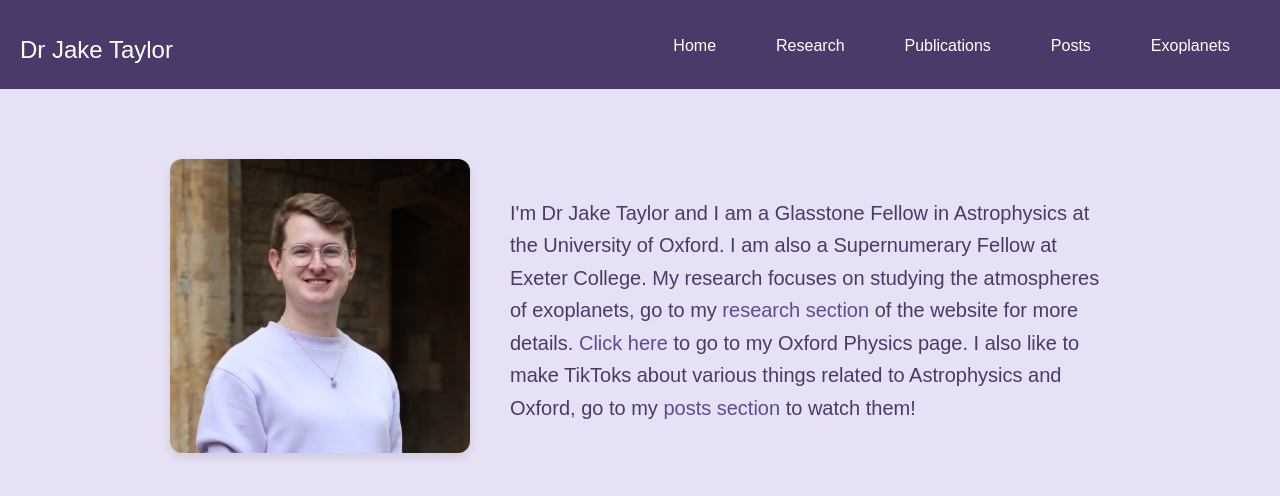
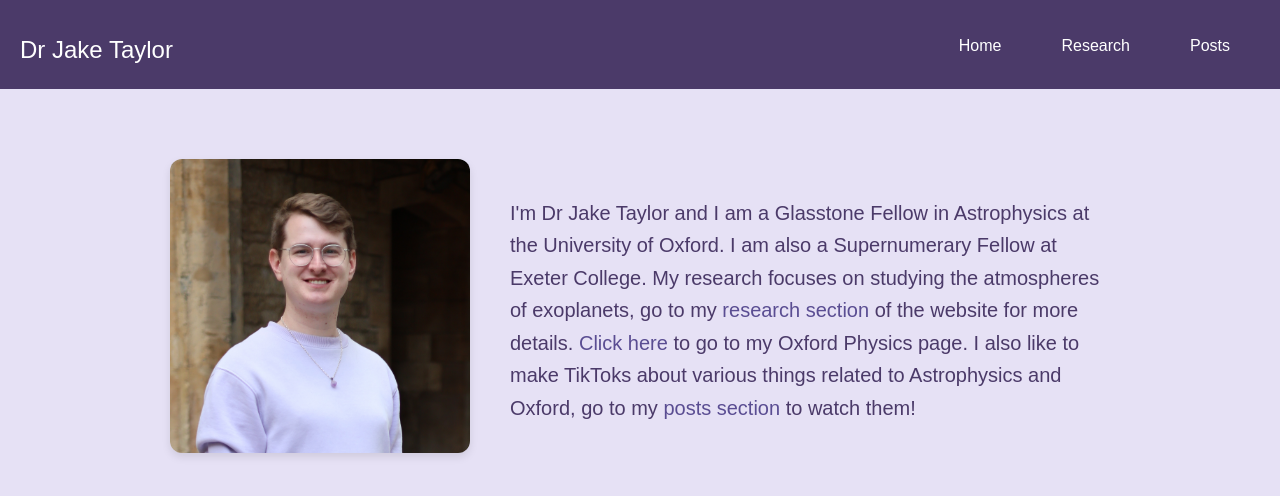
Before and after one commit to astrojaket/astrojaket.github.io, a Jekyll site: the page built from index.html, in a window 1280 px wide. Shown: the top 496 px of the page. Built offline with Jekyll 4.4.1, drawn with Linux system fonts in a browser that asks for light colours.

Commit message:
removing pages

```diff
--- a/_layouts/default.html
+++ b/_layouts/default.html
@@ -19,9 +19,9 @@
         <li><a href="/">Home</a></li>
         <!--<li><a href="/supportme">Support Me</a></li>-->
         <li><a href="/research">Research</a></li>
-        <li><a href="/publications">Publications</a></li>
+        <!--<li><a href="/publications">Publications</a></li>-->
         <li><a href="/posts">Posts</a></li>
-              <li><a href="/exoplanets">Exoplanets</a></li>
+        <!--<li><a href="/exoplanets">Exoplanets</a></li>-->
       </ul>
     </nav>
   </header>
```
